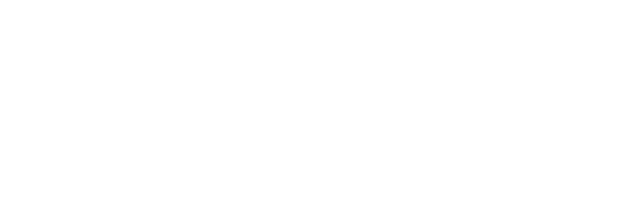
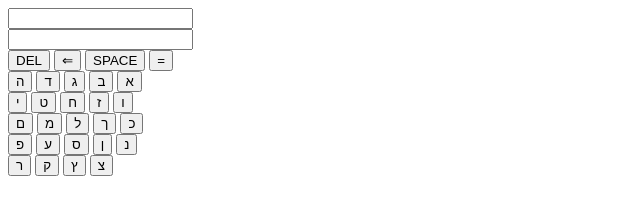
Before and after one commit to waluki/isoshepy, a plain HTML site: page index.html in a window 1280 px wide. Shown: the whole page, without its empty margins (0-640 px from the left). Drawn offline with Linux system fonts and the light colour scheme; a web font is replaced by a local one.

Commit message:
agregue la estructura de la calculadora

```diff
--- a/index.html
+++ b/index.html
@@ -8,6 +8,50 @@
     <title>Document</title>
 </head>
 <body>
+    <div id="waluki" class="calculator-grid">
+        <form name="calculator" action="" method="dialog">
+
+        <input type="textfield" name="letters" value="" autocomplete="off" readonly>
+        <br>
+        <input type="display" name="result" value="" autocomplete="off" readonly>
+        <br>
+
+
+    <input type="reset" value="DEL" class="orange"></input>
+    <input type="submit" value="⇐" class=" orange" onclick="document.calculator.result.value=document.calculator.result.value.toString().slice(0,-2)   ; document.calculator.letters.value=document.calculator.letters.value.toString().slice(0,-1)"></input>
+    <input type="submit" id="space" value= "SPACE"  class="orange" onclick="document.calculator.letters.value+=' '"></input>
+    <input type="submit" id="igual" name= "data-number" value="=" onclick=" document.calculator.result.value=eval(document.calculator.result.value)"></input>
+    <br>
+    <button name= "data-number" class="gray" value="5" onclick="document.calculator.result.value+='+1'   ; document.calculator.letters.value+='α'" >ה</button>
+    <button name= "data-number" class="gray" value="4" onclick="document.calculator.result.value+='+2'   ; document.calculator.letters.value+='β'">ד</button>
+    <button name= "data-number" class="gray" value="3" onclick="document.calculator.result.value+='+3'   ; document.calculator.letters.value+='γ'">ג</button>
+    <button name= "data-number" class="gray" value="2" onclick="document.calculator.result.value+='+4'   ; document.calculator.letters.value+='δ'">ב</button>
+    <button name= "data-number" class="gray" value="1" onclick="document.calculator.result.value+='+5'   ; document.calculator.letters.value+='ε'">א</button>
+    <br>
+    <button name= "data-number" class="gray" value="10" onclick="document.calculator.result.value+='+7' ; document.calculator.letters.value+='ζ'">י</button>
+    <button name= "data-number" class="gray" value="9" onclick="document.calculator.result.value+='+8'   ; document.calculator.letters.value+='η'">ט</button>
+    <button name= "data-number" class="gray" value="8" onclick="document.calculator.result.value+='+9'   ; document.calculator.letters.value+='θ'">ח</button>
+    <button name= "data-number" class="gray" value="7" onclick="document.calculator.result.value+='+10'   ; document.calculator.letters.value+='ι'">ז</button>
+    <button name= "data-number" class="gray" value="6" onclick="document.calculator.result.value+='+20'   ; document.calculator.letters.value+='κ'">ו</button>
+    <br>
+    <button name= "data-number" class="gray" value="13" onclick="document.calculator.result.value+='+30' ; document.calculator.letters.value+='λ'">ם</button>
+    <button name= "data-number" class="gray" value="13" onclick="document.calculator.result.value+='+40' ; document.calculator.letters.value+='μ'">מ</button>
+    <button name= "data-number" class="gray" value="12" onclick="document.calculator.result.value+='+50' ; document.calculator.letters.value+='ν'">ל</button>
+    <button name= "data-number" class="gray" value="11" onclick="document.calculator.result.value+='+60' ; document.calculator.letters.value+='ξ'">ך</button>
+    <button name= "data-number" class="gray" value="11" onclick="document.calculator.result.value+='+70' ; document.calculator.letters.value+='ο'">כ</button>
+    <br>
+    <button name= "data-number" class="gray" value="17" onclick="document.calculator.result.value+='+80' ; document.calculator.letters.value+='π'">פ</button>
+    <button name= "data-number" class="gray" value="16" onclick="document.calculator.result.value+='+100' ; document.calculator.letters.value+='ρ'">ע</button>
+    <button name= "data-number" class="gray" value="15" onclick="document.calculator.result.value+='+200' ; document.calculator.letters.value+='σ'">ס</button>
+    <button name= "data-number" class="gray" value="14" onclick="document.calculator.result.value+='+300' ; document.calculator.letters.value+='τ'">ן</button>
+    <button name= "data-number" class="gray" value="14" onclick="document.calculator.result.value+='+400' ; document.calculator.letters.value+='υ'">נ</button>
+    <br>
+    <button name= "data-number" class="gray" value="20" onclick="document.calculator.result.value+='+500' ; document.calculator.letters.value+='φ'">ר</button>
+    <button name= "data-number" class="gray" value="19" onclick="document.calculator.result.value+='+600' ; document.calculator.letters.value+='χ'">ק</button>
+    <button name= "data-number" class="gray" value="18" onclick="document.calculator.result.value+='+700'  ; document.calculator.letters.value+='ψ'">ץ</button>
+    <button name= "data-number" class="gray" value="18" onclick="document.calculator.result.value+='+800'  ; document.calculator.letters.value+='ω'">צ</button>
+
+
 
 </body>
 </html>
```
